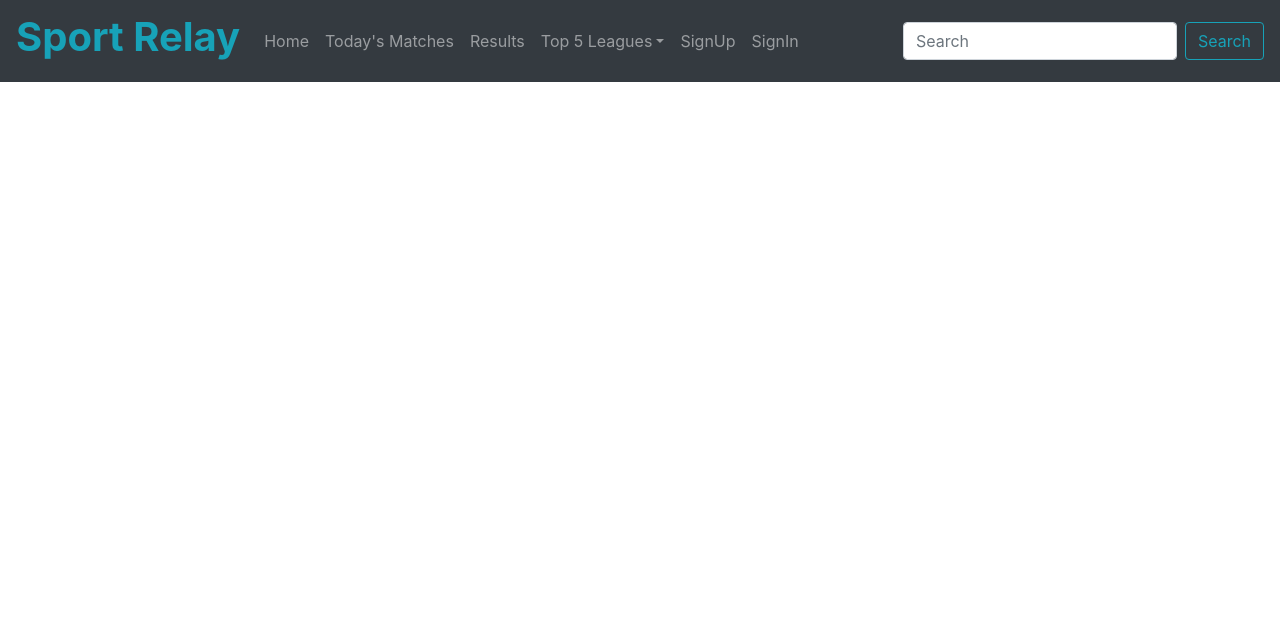
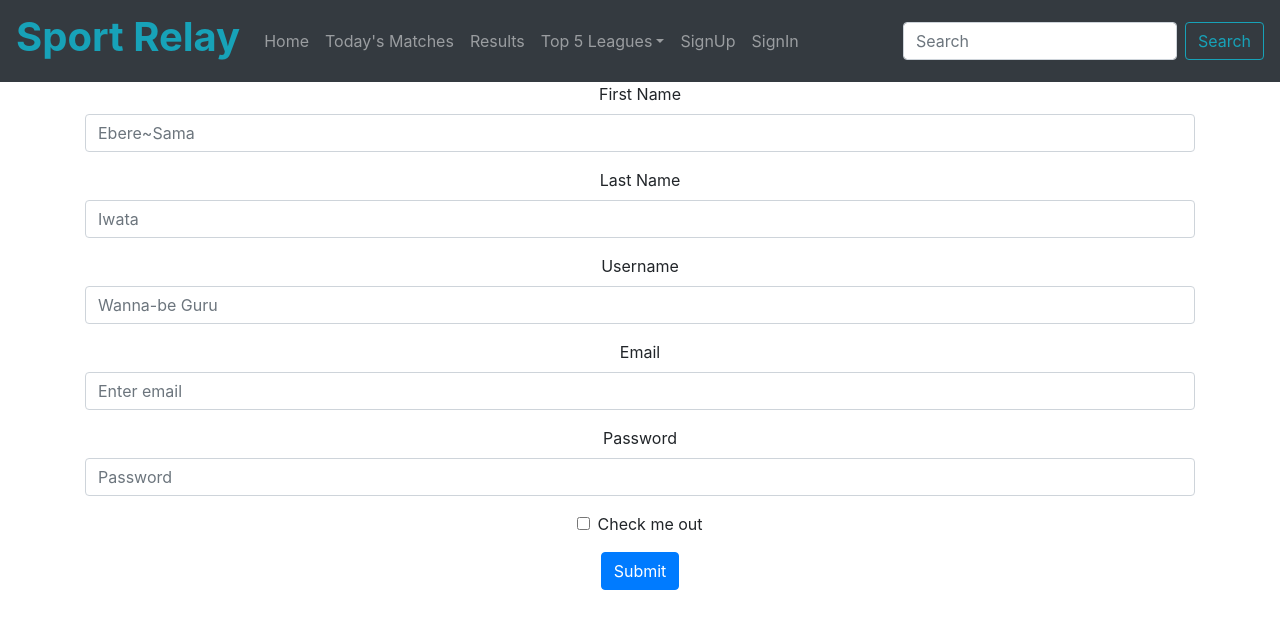
Before and after one commit to SportRelay/frontend, a React (Create React App) app: page /SignUp in a window 1280 px wide. Shown: the top 628 px of the page. Built offline with nearby package versions, Linux system fonts and the light colour scheme; no server answers.

Commit message:
Feature: Sign up and log in feature implemented - Note: Items on Navbar update too late - Status: In Progress

```diff
--- a/src/App.js
+++ b/src/App.js
@@ -10,6 +10,9 @@ import EnglandTable from './components/EnglandTable';
 import CustomNavbar from './components/CustomNavbar';
 import Profile from './components/Profile';
 import ChangePassword from './components/ChangePassword';
+import SignUp from './components/SignUp'
+import SignIn from './components/SignIn'
+import SignOut from './components/SignOut'
 
 
 class App extends Component {
@@ -49,10 +52,14 @@ class App extends Component {
       <Route path="/SideBar" render={(props) => <SideBar {...props} response={this.state.response} />} />
       <Route exact path="/EndMatches" render={(props) => <EndMatches {...props} response={this.state.response} />} />
       <Route exact path="/Matches" render={(props) => <Matches {...props} response={this.state.response} />} />
-      {/* <Route path="/Matches" component={Matches} /> */}
       <Route path="/EnglandTable" component={EnglandTable} />
-      <Route path="/Profile" component={Profile} />
-      <Route path="/ChangePassword" component={ChangePassword} />
+      {localStorage.getItem("usertoken")? <Route path="/Profile" component={Profile} /> : null}
+      {localStorage.getItem("usertoken")? <Route path="/ChangePassword" component={ChangePassword} />: null}
+      {localStorage.getItem("usertoken")? <Route path="/SignOut" component={SignOut} />: null}
+      {localStorage.getItem("usertoken")? null :<Route path="/SignUp" render={(props) => <SignUp {...props}/>} />}
+      {localStorage.getItem("usertoken")? null :<Route path="/SignIn" render={(props) => <SignIn {...props}/>} />}{localStorage.getItem("usertoken")? null :<Route path="/SignIn" render={(props) => <SignIn {...props}/>} />}
+
+
       </Switch>
     </div>
     </BrowserRouter>
--- a/src/components/CustomNavbar.js
+++ b/src/components/CustomNavbar.js
@@ -1,5 +1,6 @@
 import React, { Component } from 'react'
 import { Navbar, Nav, NavDropdown, Image, Form, FormControl, Button } from 'react-bootstrap'
+
 export default class CustomNavbar extends Component {
     render() {
         return (
@@ -25,7 +26,7 @@ export default class CustomNavbar extends Component {
                                     <Image src={require("../assets/germany.svg")} style={{ width: '25px', height: '25px' }} />{' '} Bundesliga</NavDropdown.Item>
                             </NavDropdown>
 
-                            {(localStorage.usertoken) ? null :
+                            {(localStorage.usertoken) ?<Nav.Link href="/SignOut">SignOut</Nav.Link>:
                                 <Nav.Link href="/SignUp">SignUp</Nav.Link>
                             }
 
--- /dev/null
+++ b/src/components/SignIn.js
@@ -0,0 +1,50 @@
+import React from 'react'
+import {Form, Col, Button, Container} from 'react-bootstrap'
+import axios from 'axios'
+
+export default class SignIn extends React.Component {
+	onChangeHandler = (e) => {
+        this.setState({
+            [e.target.name]: e.target.value
+        })
+    }
+	onSubmitHandelr = (e) => {
+		e.stopPropagation();
+        e.preventDefault();
+
+        axios.post(`http://localhost:5000/api/auth/login`, {
+        	...this.state
+        }).then(res => {
+            if(res.status === 200){
+           		localStorage.setItem('usertoken', res.data.token);
+           		this.props.history.push('/');
+
+           	}
+           	else{
+           		alert("Somthing happned!!!");
+           	}
+    	})
+	}
+	render() {
+		return (
+	<Container>
+		<Form onSubmit={this.onSubmitHandelr} >
+		  <Form>
+		    <Form.Group controlId="formGridEmail">
+		      <Form.Label>Email</Form.Label>
+		      <Form.Control type="email" placeholder="Enter email" name="email" onChange={this.onChangeHandler}/>
+		    </Form.Group>
+
+		    <Form.Group controlId="formGridPassword">
+		      <Form.Label>Password</Form.Label>
+		      <Form.Control type="password" placeholder="Password" name="password" onChange={this.onChangeHandler}/>
+		    </Form.Group>
+		  </Form>
+		  <Button variant="primary" type="submit">
+		    Submit
+		  </Button>
+		</Form>
+	</Container>
+		)
+	}
+}
--- /dev/null
+++ b/src/components/SignOut.js
@@ -0,0 +1,9 @@
+import React from 'react'
+
+function SignOut(props) {
+	localStorage.removeItem("usertoken")
+	props.history.push("/")
+	return (<></>)
+}
+
+export default SignOut
--- /dev/null
+++ b/src/components/SignUp.js
@@ -0,0 +1,66 @@
+import React from 'react'
+import {Form, Col, Button, Container} from 'react-bootstrap'
+import axios from 'axios'
+
+export default class SignUp extends React.Component {
+	onChangeHandler = (e) => {
+        this.setState({
+            [e.target.name]: e.target.value
+        })
+    }
+	onSubmitHandelr = (e) => {
+		e.stopPropagation();
+        e.preventDefault();
+
+        axios.post(`http://localhost:5000/api/auth/register`, {
+        	...this.state
+        })
+            .then(res => {
+            	if(res.status === 200){
+            		this.props.history.push('/SignIn');
+            	}
+            	else{
+            		alert("Somthing happned!!!");
+            	}
+    })
+        }
+	render() {
+		return (
+	<Container>
+		<Form onSubmit={this.onSubmitHandelr} >
+		  <Form>
+		  	<Form.Group controlId="formGridFirstname">
+		      <Form.Label>First Name</Form.Label>
+		      <Form.Control type="text" placeholder="Ebere~Sama" name="firstname" onChange={this.onChangeHandler}/>
+		    </Form.Group>
+		    <Form.Group controlId="formGridLastname">
+		      <Form.Label>Last Name</Form.Label>
+		      <Form.Control type="text" placeholder="Iwata" name="lastname" onChange={this.onChangeHandler}/>
+		    </Form.Group>
+		    <Form.Group controlId="formGridUsername">
+		      <Form.Label>Username</Form.Label>
+		      <Form.Control type="text" placeholder="Wanna-be Guru" name="username" onChange={this.onChangeHandler} />
+		    </Form.Group>
+		    <Form.Group controlId="formGridEmail">
+		      <Form.Label>Email</Form.Label>
+		      <Form.Control type="email" placeholder="Enter email" name="email" onChange={this.onChangeHandler}/>
+		    </Form.Group>
+
+		    <Form.Group controlId="formGridPassword">
+		      <Form.Label>Password</Form.Label>
+		      <Form.Control type="password" placeholder="Password" name="password" onChange={this.onChangeHandler}/>
+		    </Form.Group>
+		  </Form>
+
+		  <Form.Group id="formGridCheckbox">
+		    <Form.Check type="checkbox" label="Check me out" />
+		  </Form.Group>
+
+		  <Button variant="primary" type="submit">
+		    Submit
+		  </Button>
+		</Form>
+	</Container>
+		)
+	}
+}
```
